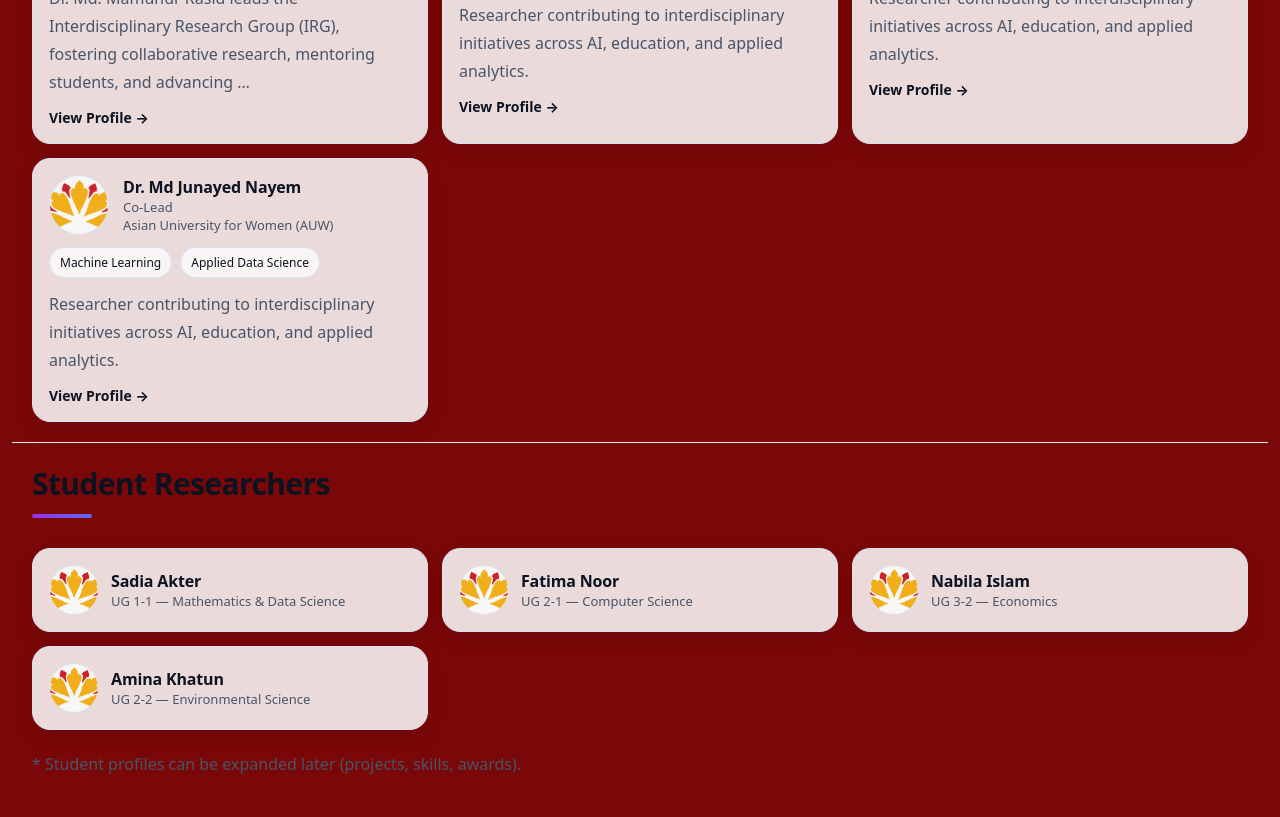
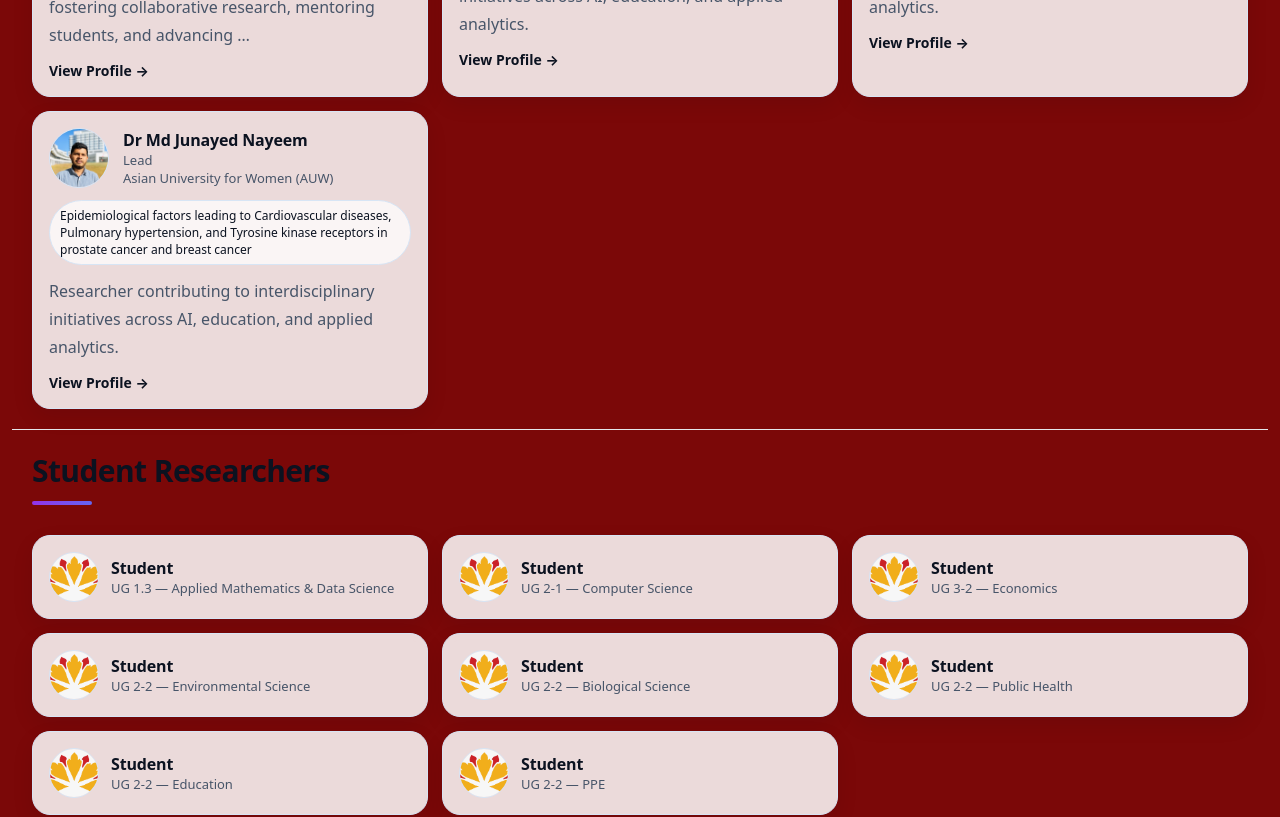
Before and after one commit to Mamunurrasid123/irg-website, a Next.js app: page /members in a window 1280 px wide. Shown: the part 620-1437 px from the top of the page. Built offline with nearby package versions, Linux system fonts and the light colour scheme.

Commit message:
Fix footer contact form bloog added-updted

```diff
--- a/app/blog/BlogClient.tsx
+++ b/app/blog/BlogClient.tsx
@@ -81,7 +81,7 @@ export default function BlogClient({ posts }: { posts: BlogPost[] }) {
             <div
               key={post.slug}
               style={{
-                border: "1px solid #e5e7eb",
+                border: "1px solid #aec0e5",
                 borderRadius: 14,
                 padding: 18,
                 backgroundColor: "#f4f4b5",
@@ -125,7 +125,7 @@ export default function BlogClient({ posts }: { posts: BlogPost[] }) {
                 <div
                   style={{
                     marginTop: 16,
-                    borderTop: "1px solid #e5e7eb",
+                    borderTop: "1px solid #4772c7",
                     paddingTop: 14,
                   }}
                 >
--- a/app/members/data.ts
+++ b/app/members/data.ts
@@ -71,14 +71,13 @@ export const members: Member[] = [
   },
   {
     slug: "faculty-co-lead-3",
-    name: "Dr. Md Junayed Nayem",
-    role: "Co-Lead",
+    name: "Dr Md Junayed Nayeem",
+    role: "Lead",
     affiliation: "Asian University for Women (AUW)",
     interests: [
-      "Machine Learning",
-      "Applied Data Science"
+      "Epidemiological factors leading to Cardiovascular diseases, Pulmonary hypertension, and Tyrosine kinase receptors in prostate cancer and breast cancer"
     ],
-    photo: "/members/placeholder.png",
+    photo: "/members/junayed.jpeg",
     bio:
       "Researcher contributing to interdisciplinary initiatives across AI, education, and applied analytics.",
     links: [
@@ -89,17 +88,17 @@ export const members: Member[] = [
   // Keep them SHORT — this is how top labs display students.
 
   {
-    slug: "sadia-akter",
-    name: "Sadia Akter",
+    slug: "s1",
+    name: "Student",
     role: "Student Researcher",
-    program: "UG 1-1",
-    major: "Mathematics & Data Science",
+    program: "UG 1.3",
+    major: "Applied Mathematics & Data Science",
     photo: "/members/placeholder.png",
   },
 
   {
-    slug: "fatima-noor",
-    name: "Fatima Noor",
+    slug: "s2",
+    name: "Student",
     role: "Student Researcher",
     program: "UG 2-1",
     major: "Computer Science",
@@ -107,8 +106,8 @@ export const members: Member[] = [
   },
 
   {
-    slug: "nabila-islam",
-    name: "Nabila Islam",
+    slug: "s3",
+    name: "Student",
     role: "Student Researcher",
     program: "UG 3-2",
     major: "Economics",
@@ -116,12 +115,48 @@ export const members: Member[] = [
   },
 
   {
-    slug: "amina-khatun",
-    name: "Amina Khatun",
+    slug: "s4",
+    name: "Student",
     role: "Student Researcher",
     program: "UG 2-2",
     major: "Environmental Science",
     photo: "/members/placeholder.png",
   }
+,
 
+  {
+    slug: "s5",
+    name: "Student",
+    role: "Student Researcher",
+    program: "UG 2-2",
+    major: "Biological Science",
+    photo: "/members/placeholder.png",
+  },
+
+  {
+    slug: "s6",
+    name: "Student",
+    role: "Student Researcher",
+    program: "UG 2-2",
+    major: "Public Health",
+    photo: "/members/placeholder.png",
+  },
+
+  {
+    slug: "s7",
+    name: "Student",
+    role: "Student Researcher",
+    program: "UG 2-2",
+    major: "Education",
+    photo: "/members/placeholder.png",
+  },
+
+  {
+    slug: "s8",
+    name: "Student",
+    role: "Student Researcher",
+    program: "UG 2-2",
+    major: "PPE",
+    photo: "/members/placeholder.png",
+  }
 ];
--- a/components/Navbar.tsx
+++ b/components/Navbar.tsx
@@ -8,7 +8,7 @@ const nav = [
   { href: "/publications", label: "Publications" },
   { href: "/events", label: "Events" },
    { href: "/blog", label: "IRG Blog" },
-  { href: "/games/tic-tac-toe", label: "Interactive Projects" },
+  { href: "/games/tic-tac-toe", label: "Projects" },
     { href: "/contact", label: "Contact" },
 ];
 
```
Also changed, not shown: app/research/page.tsx (+5 -3 lines), public/members/junayed.jpeg (added).
